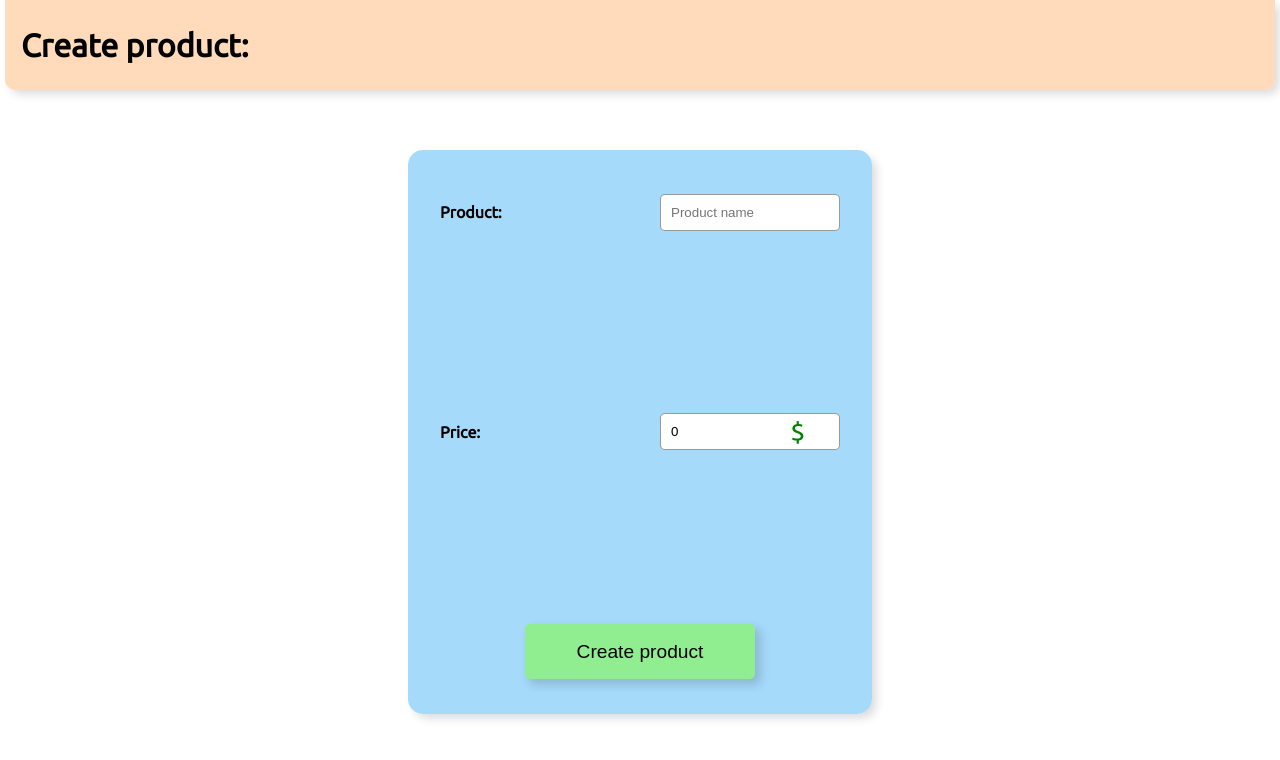
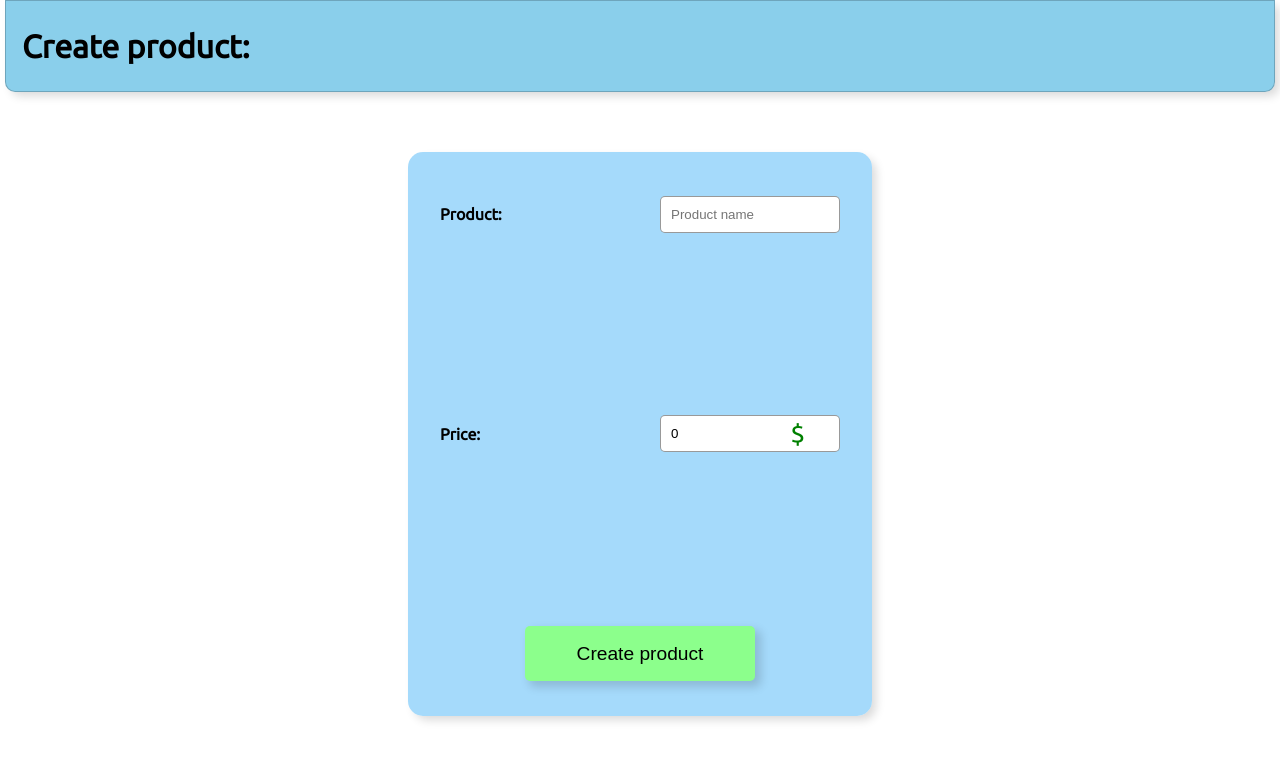
Before and after one commit to afekTheMiniLearner/my-grocery-store, a React (Create React App) app: page /product/new in a window 1280 px wide. Shown: the top 760 px of the page. Built offline with nearby package versions, Linux system fonts and the light colour scheme.

Commit message:
redesigned app

```diff
--- a/src/base-components/ActionButton/ActionButton.scss
+++ b/src/base-components/ActionButton/ActionButton.scss
@@ -8,7 +8,7 @@
   padding: 10px;
   margin: 3px 0;
 
-  background-color: lightgreen;
+  background-color: #8cff8c;
   font-size: 1.2em !important;
   border: unset !important;
   border-radius: 5px !important;
@@ -72,6 +72,6 @@
   }
 
   &.warning {
-    background-color: red;
+    background-color: #ff3b18e3;
   }
 }
--- a/src/base-components/Header/Header.scss
+++ b/src/base-components/Header/Header.scss
@@ -9,7 +9,8 @@
 
   box-shadow: 5px 5px 10px -1px rgba(black, 0.15);
   border-radius: 0 0 10px 10px;
-  background-color: rgba(peachpuff, 0.95);
+  background-color: rgba(skyblue, 0.97);
+  border: 1px solid rgba(0, 0, 0, 0.2);
 
   .title {
     margin-right: auto;
--- a/src/components/CreateProductButton/CreateProductButton.scss
+++ b/src/components/CreateProductButton/CreateProductButton.scss
@@ -1,3 +1,3 @@
 .create-icon {
-  color: lightgreen;
+  color: #8cff8c;
 }
```
